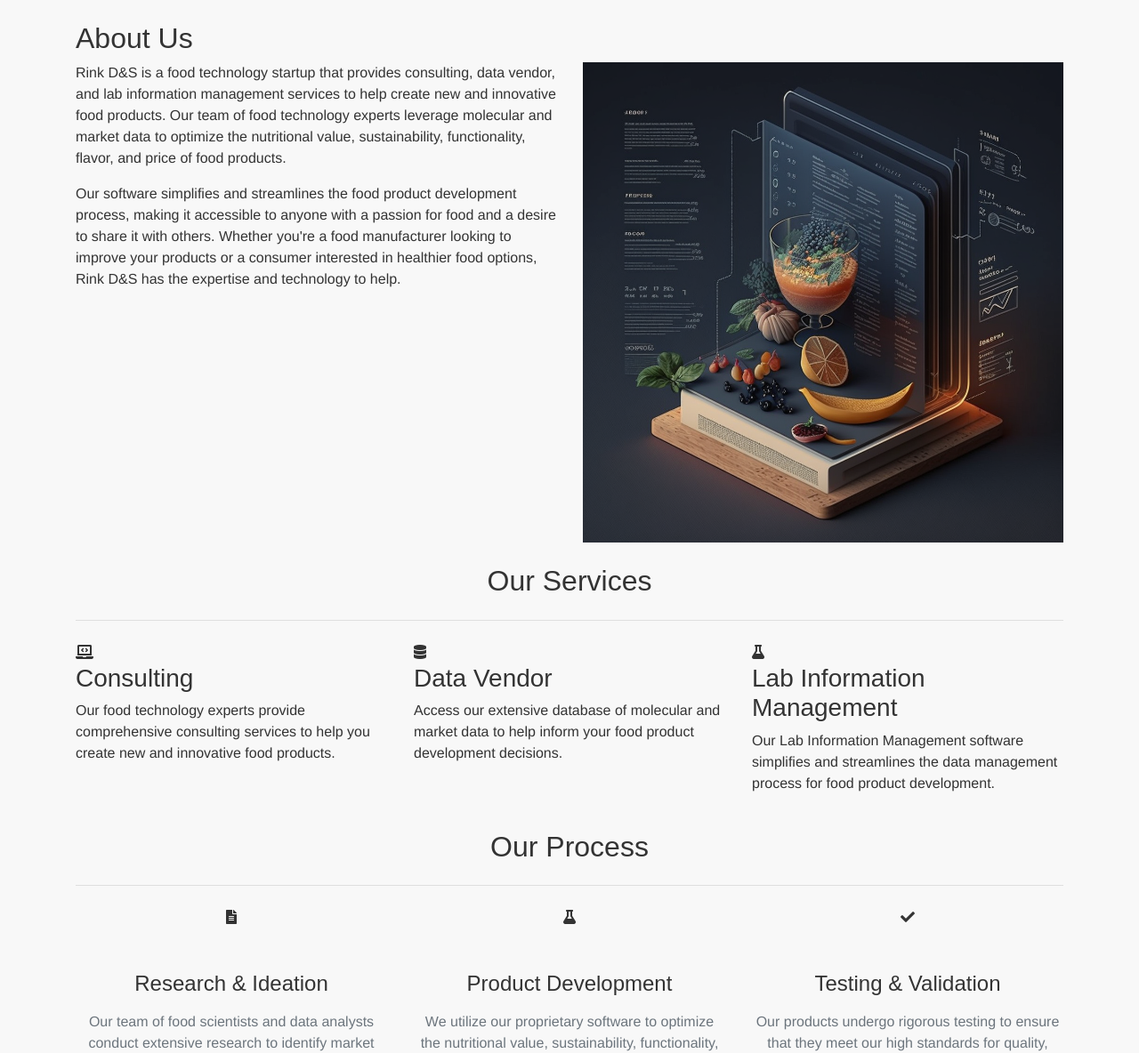
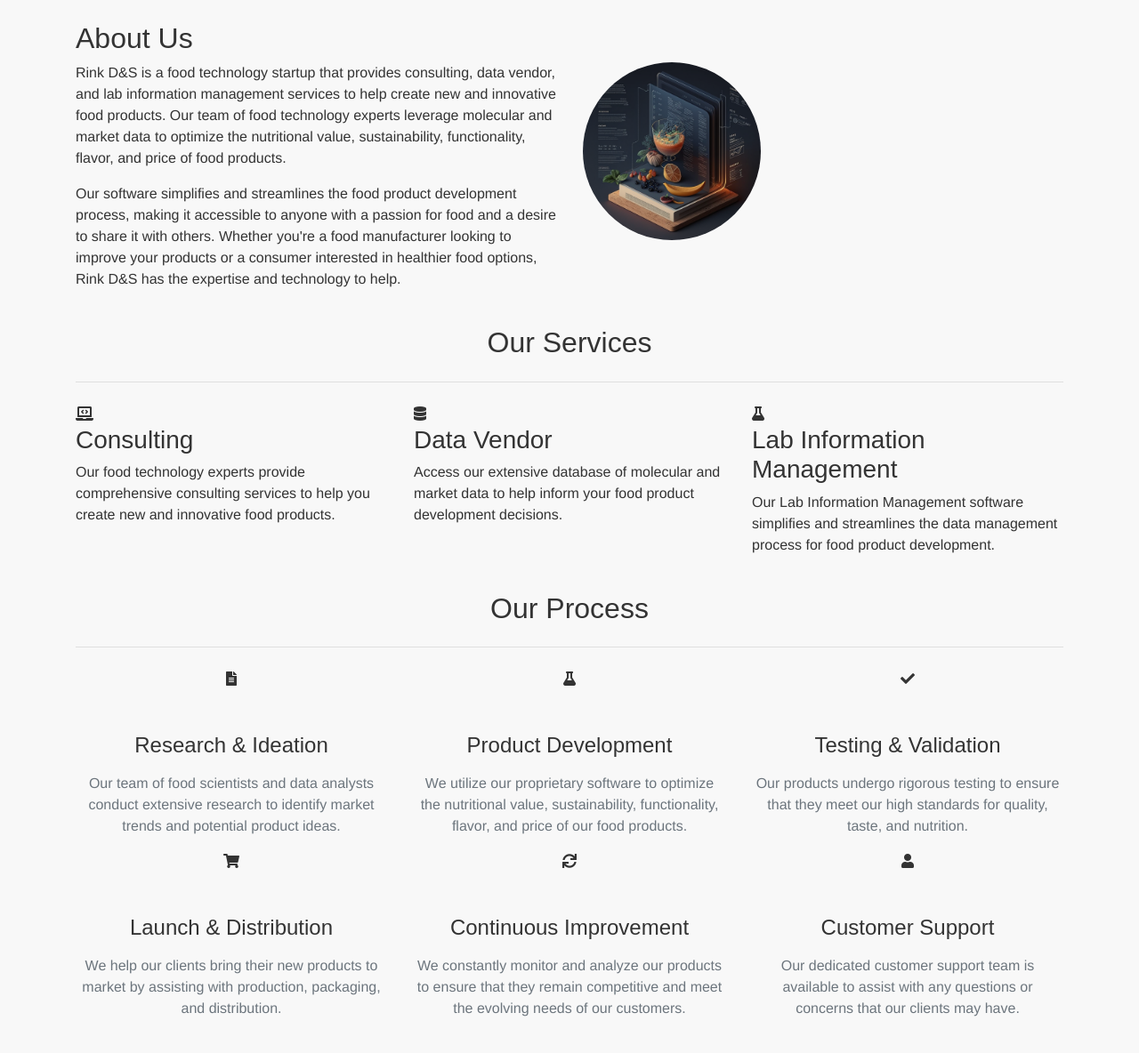
Before and after one commit to rink-korea/rink-korea.github.io, a Jekyll site: the page index.html, which Jekyll copies as it is, in a window 1280 px wide. Shown: the part 576-1760 px from the top of the page at 89% size. Built offline with Jekyll 4.4.1, drawn with Linux system fonts in a browser that asks for light colours; grey boxes are pictures that could not be loaded.

Commit message:
Update index.html

```diff
--- a/index.html
+++ b/index.html
@@ -58,7 +58,7 @@
         <p>Our software simplifies and streamlines the food product development process, making it accessible to anyone with a passion for food and a desire to share it with others. Whether you're a food manufacturer looking to improve your products or a consumer interested in healthier food options, Rink D&amp;S has the expertise and technology to help.</p>
       </div>
       <div class="col-lg-6 col-md-4 col-12">
-        <img src="ai_solution.png" alt="About Us" class="img-fluid">
+        <img src="ai_solution.png" alt="About Us" class="rounded-image">
       </div>
     </div>
   </div>
```
